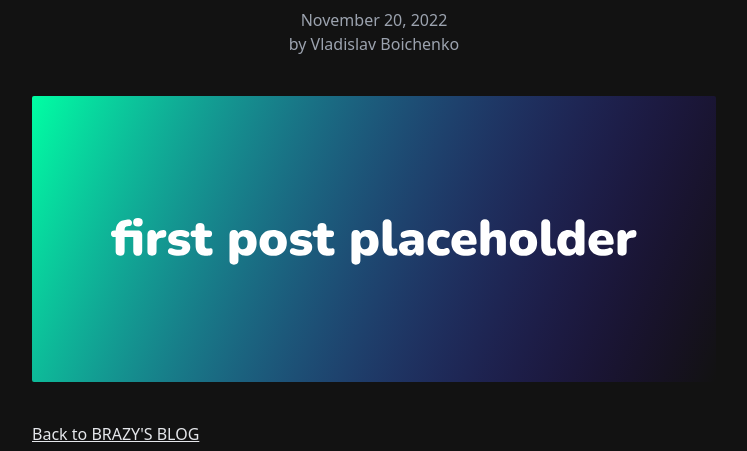
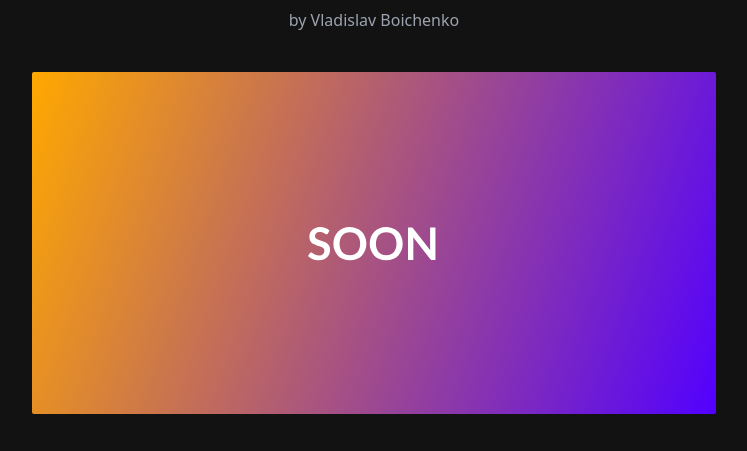
Before and after one commit to Brazy4L/brazy.one, an Astro site: page /blog/article in a window 1280 px wide. Shown: the part 168-619 px from the top of the page, without its empty margins (266-1013 px from the left). Built offline with nearby package versions, Linux system fonts and the light colour scheme; Astro itself is replaced by a stand-in of ours.

Commit message:
Change images

```diff
--- a/src/pages/blog/article.md
+++ b/src/pages/blog/article.md
@@ -1,8 +1,8 @@
 ---
 layout: '../../layouts/BlogPost.astro'
 title: 'Article'
-description: 'Description'
-pubDate: 'November 20, 2022'
+description: 'Soon'
+pubDate:
 updatedDate:
-heroImage: '/first-placeholder.svg'
+heroImage: '/placeholder.svg'
 ---
```
Also changed, not shown: public/first-placeholder.svg (deleted), public/placeholder.svg (added), public/social.png.
